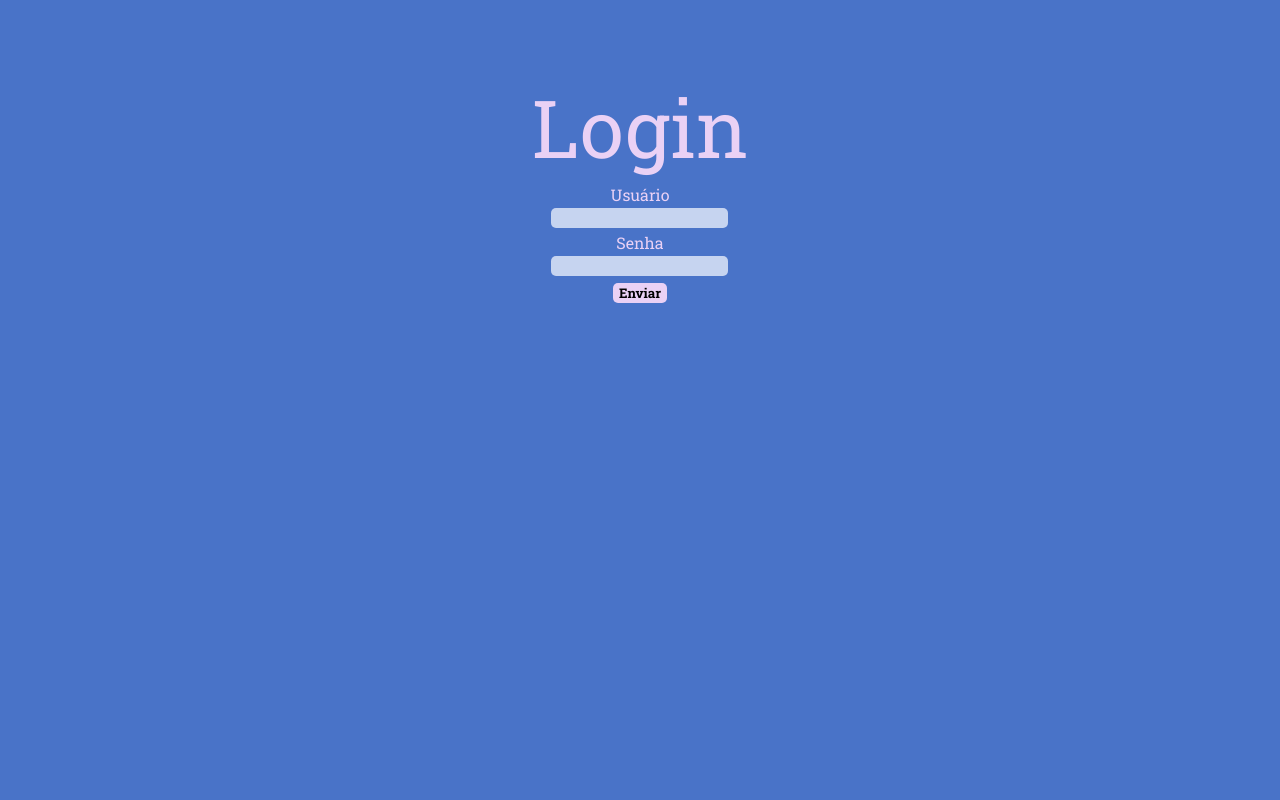
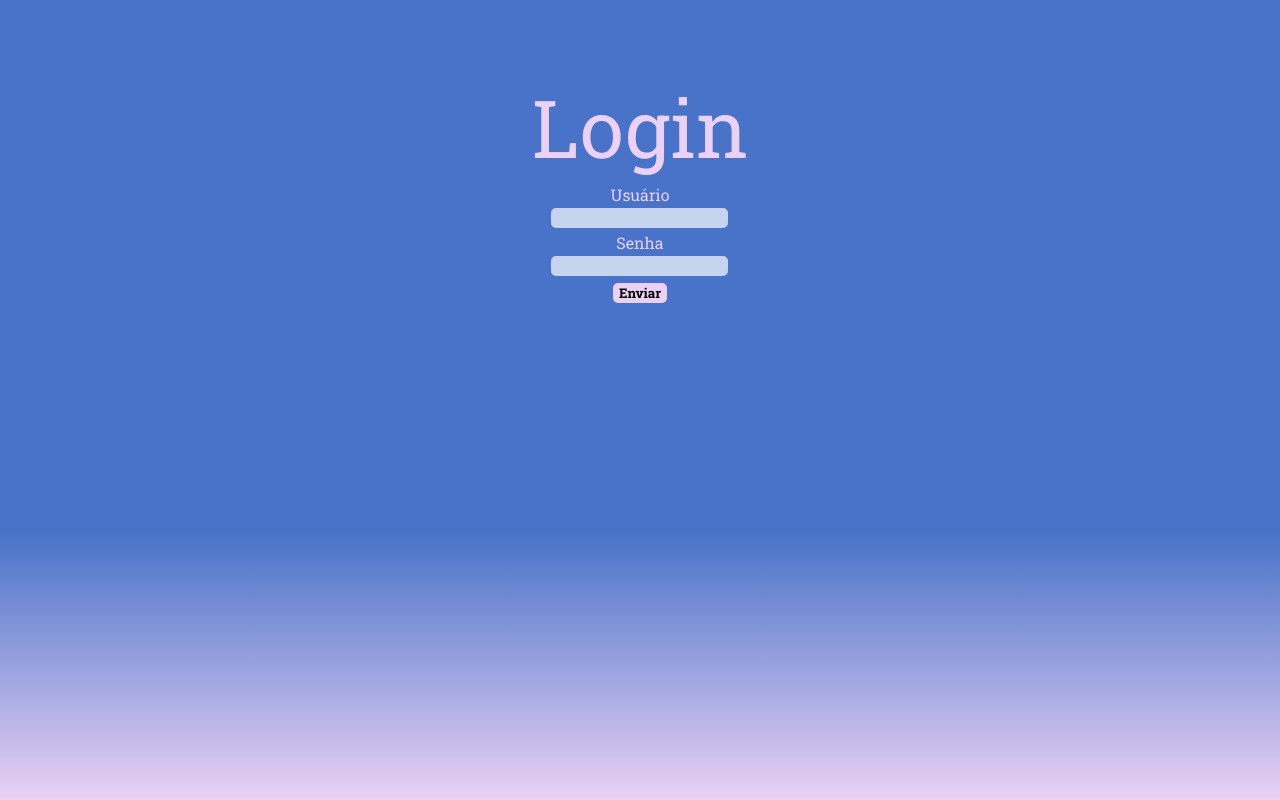
Before and after one commit to Tavaropolis/login-PHP, a PHP site: page / in a window 1280 px wide. Run offline with PHP 8.4, Linux system fonts and the light colour scheme.

Commit message:
style: Mudança da cor de fundo

```diff
--- a/style.css
+++ b/style.css
@@ -9,7 +9,12 @@
 * {
     box-sizing: border-box;
     font-family: var(--main-font);
-    background-color: var(--background-color);
+
+}
+
+html {
+    height: 100vh;
+    background: linear-gradient(var(--background-color), var(--background-color), var(--background-color), var(--title-color));
 }
 
 main {
@@ -19,7 +24,6 @@ main {
     justify-content: center;
     height: 50vh;
 }
-
 
 h1 {
     color: var(--title-color);
```
